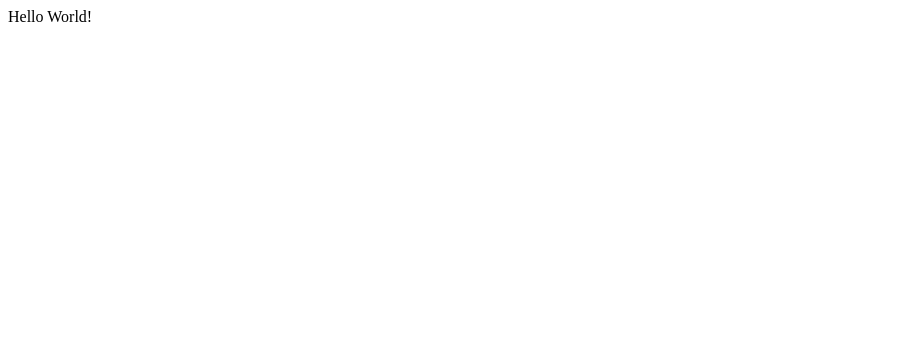
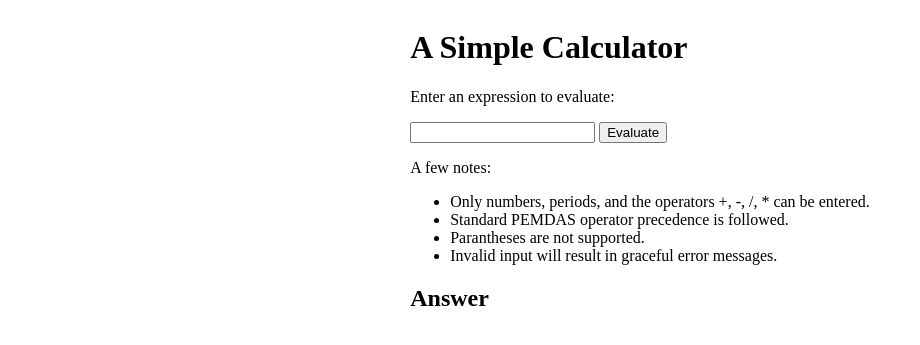
Before and after one commit to KyCodeHuynh/IMDB-Jr, a PHP site: page /calculator.php in a window 1280 px wide. Before the commit the part shown is almost empty. Shown: the top 345 px of the page, without its empty margins (0-920 px from the left). Run offline with PHP 8.4, Linux system fonts and the light colour scheme.

Commit message:
Set-up calculator skeleton

```diff
--- a/vm-shared/calculator.php
+++ b/vm-shared/calculator.php
@@ -1,8 +1,43 @@
 <!DOCTYPE html>
 <html>
+    <head>
+        <title>Calculator: CS 143</title>
+        <style type="text/css">
+            .centered {
+                text-align: left;
+                border: 0px;
+                padding: 0;
+                margin-left: auto;
+                margin-right: auto;
+                display: table;
+            }
+        </style>
+    </head>
     <body>
-        <?php
-            echo "Hello World!"
-        ?>
+        <div class="centered">
+            <h1>A Simple Calculator</h1>
+
+            <p>Enter an expression to evaluate: </p>
+            <p>
+                <form method="get">
+                    <input type="text" name="expr">
+                    <input type="submit" value="Evaluate">
+                </form>
+            </p>
+
+            <p>A few notes:</p>
+            <ul>
+                <li>Only numbers, periods, and the operators
+                +, -, /, * can be entered.</li>
+                <li>Standard PEMDAS operator precedence is followed.</li>
+                <li>Parantheses are not supported.</li>
+                <li>Invalid input will result in graceful error messages.</li>
+            </ul>
+
+            <h2>Answer</h2>
+            <?php
+
+            ?>
+        </div>
     </body>
 </html>
```
